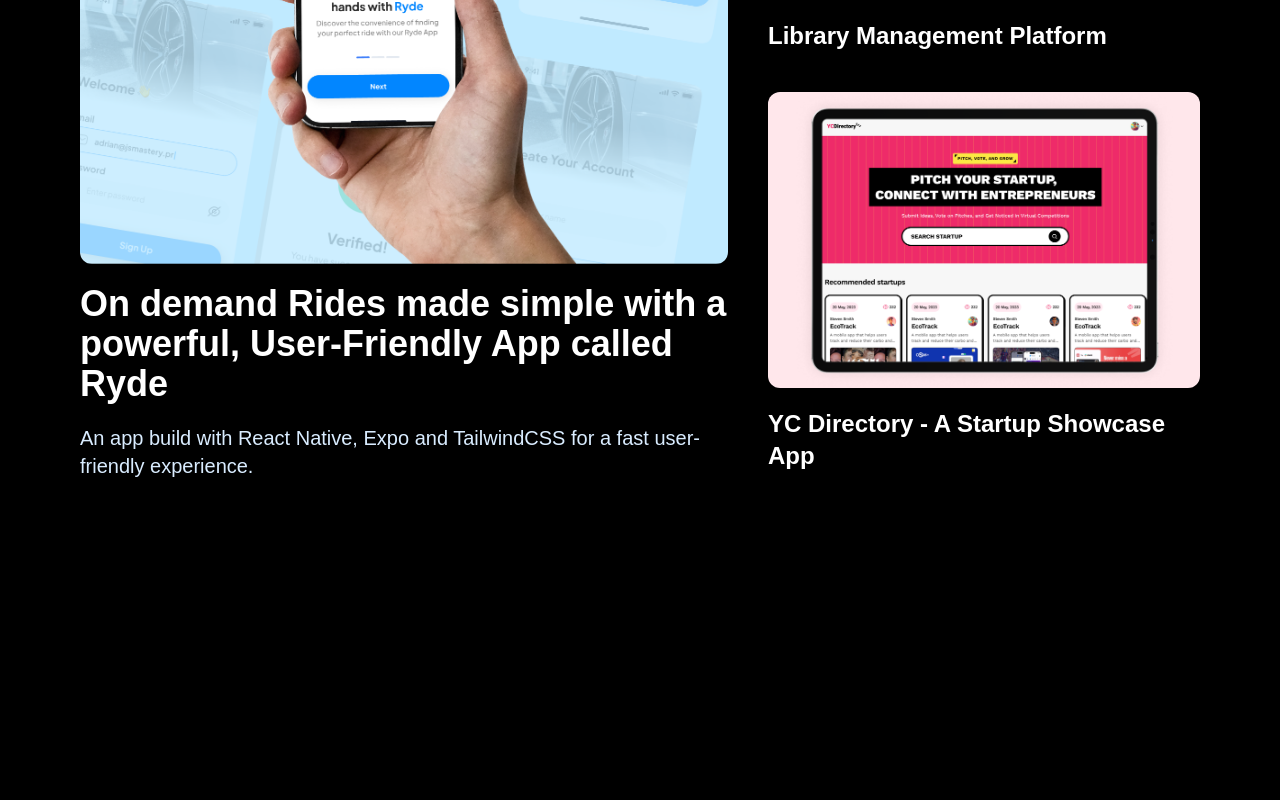
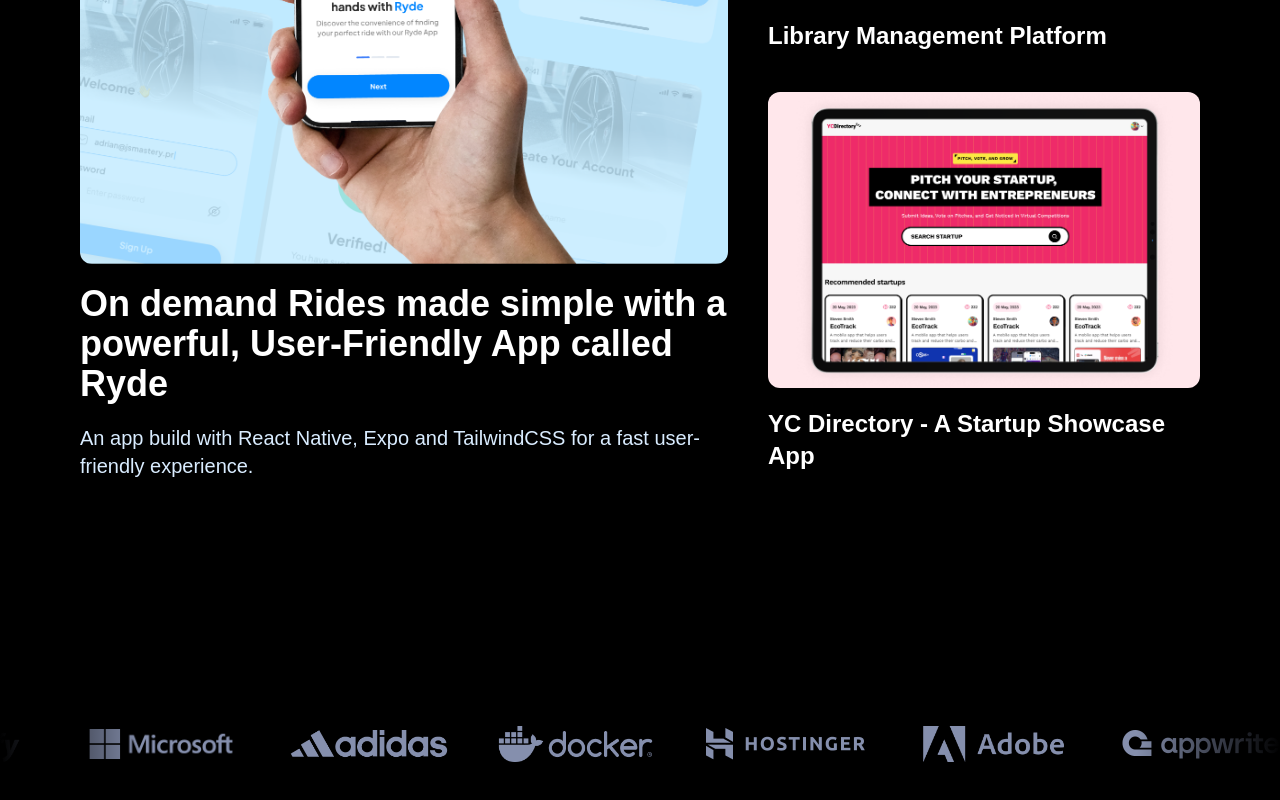
Before and after one commit to mrantonp1977/papdev-portfolio, a React (Vite) app: page / in a window 1280 px wide. Shown: the part 1500-2300 px from the top of the page. Before the commit the page ends 2060 px from the top, so only its background shows below. Built offline with nearby package versions, Linux system fonts and the light colour scheme; a web font is replaced by a local one.

Commit message:
Add LogoSection component and integrate it into App

```diff
--- a/src/App.jsx
+++ b/src/App.jsx
@@ -1,3 +1,4 @@
+import LogoSection from './components/LogoSection';
 import Navbar from './components/Navbar';
 import Hero from './sections/Hero';
 import ShowcaseSection from './sections/ShowcaseSection';
@@ -8,6 +9,7 @@
       <Navbar />
       <Hero />
       <ShowcaseSection />
+      <LogoSection />
     </>
   );
 };
--- /dev/null
+++ b/src/components/LogoSection.jsx
@@ -0,0 +1,32 @@
+import React from 'react'
+import { logoIconsList } from '../../constants'
+
+
+const LogoIcon = ({ icon }) => {
+  return (
+    <div className="flex-none flex-center marquee-item">
+      <img src={icon.imgPath} alt={icon.name} />
+    </div>
+  )
+}
+
+const LogoSection = () => {
+  return (
+    <div className='md:my-20 my-10 relative'>
+      <div className='gradient-edge'/>
+      <div className='gradient-edge'/>
+      <div className='marquee h-52'>
+        <div className="marquee-box md:gap-12 gap-5">
+          {logoIconsList.map((icon) => (
+            <LogoIcon key={icon.name} icon={icon} />
+          ))}
+          {logoIconsList.map((icon) => (
+            <LogoIcon key={icon.name} icon={icon} />
+          ))}
+        </div>
+      </div>
+    </div>
+  )
+}
+
+export default LogoSection
```
